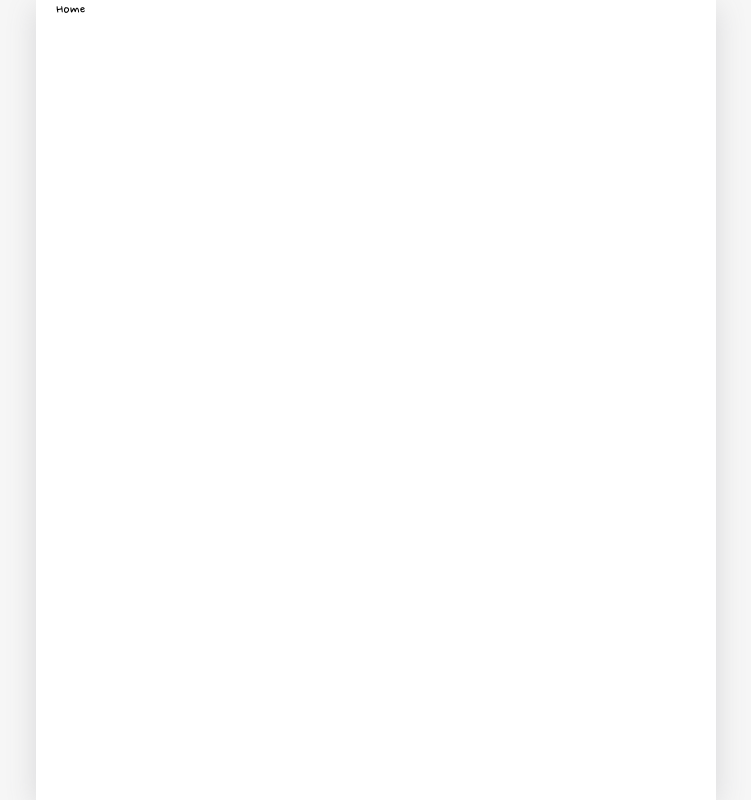
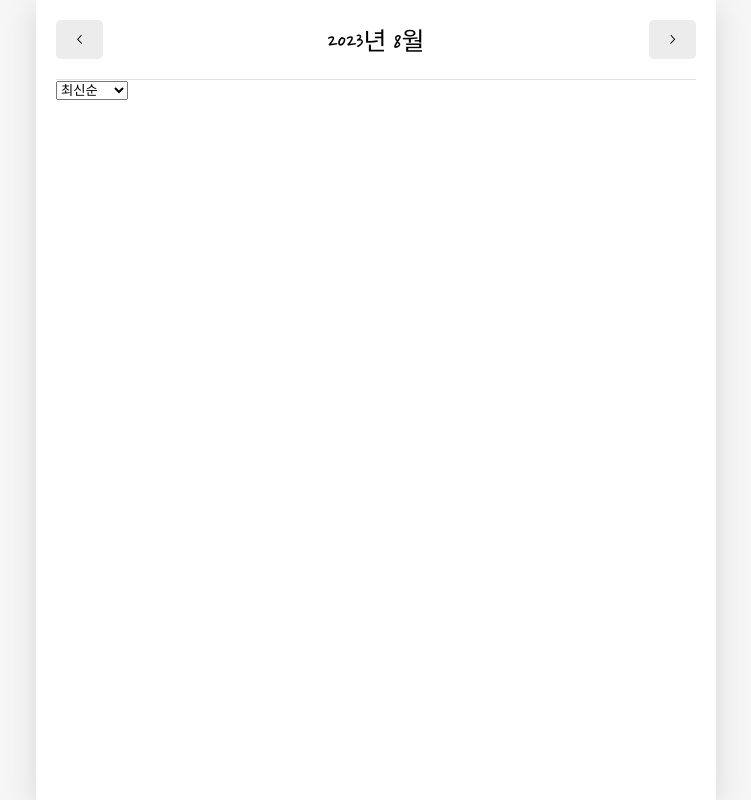
Before and after one commit to seung-heee/legendary-meme, a React (Create React App) app in the folder emotion-diary/: page / in a window 1280 px wide. Shown: the whole page, without its empty margins (264-1015 px from the left). Built offline with nearby package versions, Linux system fonts and the light colour scheme; the HTML template or start-up script is replaced by a standard one; a web font is replaced by a local one.

Commit message:
sort -latest, oldest

```diff
--- a/emotion-diary/src/App.js
+++ b/emotion-diary/src/App.js
@@ -36,8 +36,40 @@ const reducer = (state, action) => {
 export const DiaryStateContext = React.createContext();
 export const DiaryDispatchContext = React.createContext();
 
+const dummyData = [
+  {
+    id: 1,
+    emotion: 1,
+    content: '오늘의 일기 1',
+    date: 1693744154124,
+  },
+  {
+    id: 2,
+    emotion: 4,
+    content: '오늘의 일기 3',
+    date: 1693744154125,
+  },
+  {
+    id: 3,
+    emotion: 3,
+    content: '오늘의 일기 4',
+    date: 1693744154130,
+  },
+  {
+    id: 4,
+    emotion: 3,
+    content: 'dddd오늘의 일기4',
+    date: 1693744154131,
+  }, {
+    id: 5,
+    emotion: 3,
+    content: '오늘의 ss일기 4',
+    date: 1693744154132,
+  }
+]
+
 function App() {
-  const [data, dispatch] = useReducer(reducer, []);
+  const [data, dispatch] = useReducer(reducer, dummyData);
 
   const dataId = useRef(0);
   // create
--- /dev/null
+++ b/emotion-diary/src/component/DiaryList.js
@@ -0,0 +1,44 @@
+import { useState } from "react"
+
+const sortOptionList = [
+    { value: 'latest', name: '최신순' },
+    { value: 'oldest', name: '오래된순' },
+]
+
+const ControlMenu = ({ value, onChange, optionList }) => {
+    return <select value={value} onChange={(e) => onChange(e.target.value)}>
+        {optionList.map((it, idx) => <option key={idx} value={it.value}>{it.name}</option>)}
+    </select>
+}
+
+const DiaryList = ({ diaryList }) => {
+    const [sortType, setSortType] = useState('lastest');
+
+    // 최신순, 오래된순 정렬
+    const getProcessedDiaryList = () => {
+        const compare = (a, b) => {
+            if (sortType === 'latest') {
+                return parseInt(b.date) - parseInt(a.date);
+            } else {
+                return parseInt(a.date) - parseInt(b.date);
+            }
+        }
+        const copyList = JSON.parse(JSON.stringify(diaryList));
+        const sortedList = copyList.sort(compare);
+        return sortedList;
+    }
+
+    return <div>
+        <ControlMenu value={sortType} onChange={setSortType} optionList={sortOptionList} />
+
+        {getProcessedDiaryList().map((it) =>
+            <div key={it.id}>{it.content}</div>
+        )}
+    </div>
+}
+
+DiaryList.defaultProps = {
+    diaryList: [],
+}
+
+export default DiaryList;
--- a/emotion-diary/src/pages/Home.js
+++ b/emotion-diary/src/pages/Home.js
@@ -1,7 +1,48 @@
-const Home = ()=> {
+import { useContext, useEffect, useState } from "react";
+import { DiaryStateContext } from '../App';
+import MyButton from './../component/MyButton';
+import MyHeader from './../component/MyHeader';
+import DiaryList from "../component/DiaryList";
+
+const Home = () => {
+    const diaryList = useContext(DiaryStateContext);
+    const [data, setDate] = useState([]);
+
+    const [curDate, setCurDate] = useState(new Date());
+    const headText = `${curDate.getFullYear()}년 ${curDate.getMonth() + 1}월`;
+
+    useEffect(() => {
+        if (diaryList.length >= 1) {
+            const firstDay = new Date(
+                curDate.getFullYear(),
+                curDate.getMonth(),
+                1
+            ).getTime();
+
+            const lastDay = new Date(
+                curDate.getFullYear(),
+                curDate.getMonth() + 1,
+                0
+            ).getTime();
+
+            setDate(diaryList.filter((it) => firstDay <= it.date && it.date <= lastDay));
+        }
+    }, [diaryList, curDate])
+
+    const increaseMonth = () => {
+        setCurDate(new Date(curDate.getFullYear(), curDate.getMonth() + 1, curDate.getDate()));
+    }
+    const decreaseMonth = () => {
+        setCurDate(new Date(curDate.getFullYear(), curDate.getMonth() - 1, curDate.getDate()));
+    }
+
     return (
         <div className="Home">
-            Home
+            <MyHeader
+                headText={headText}
+                leftChild={<MyButton text={'<'} onClick={decreaseMonth} />}
+                rightChild={<MyButton text={'>'} onClick={increaseMonth} />} />
+            <DiaryList diaryList={data} />
         </div>
     )
 }
```
